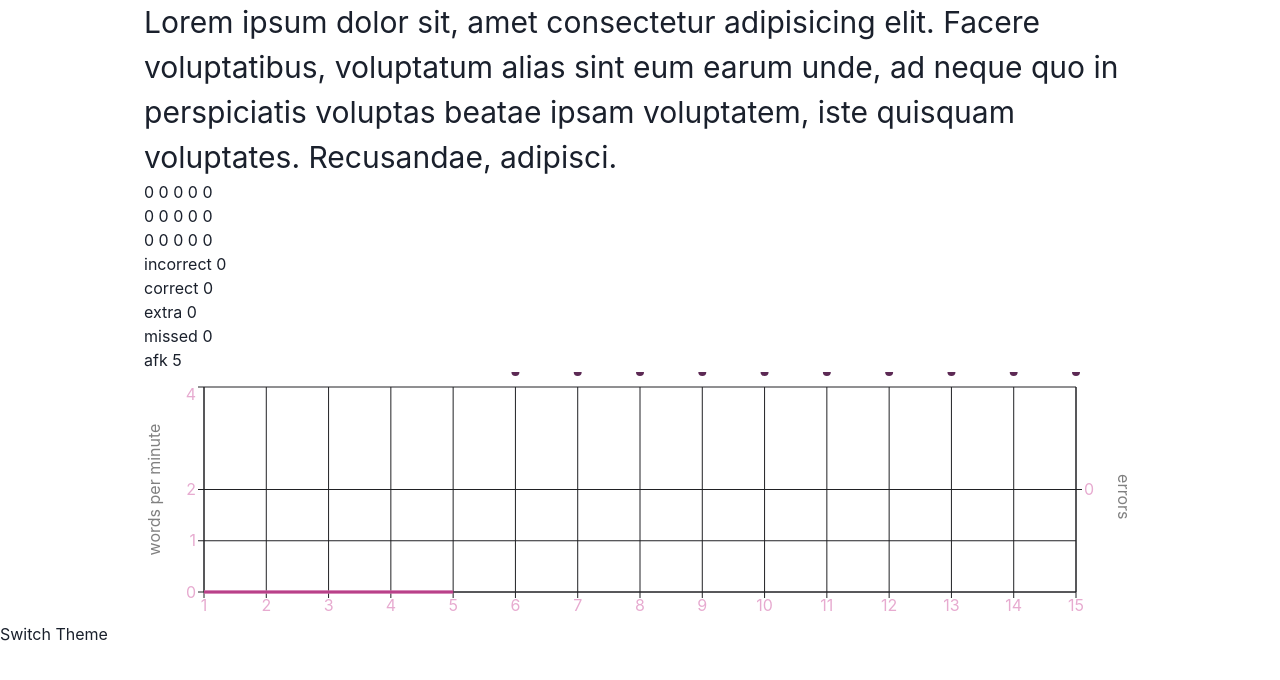
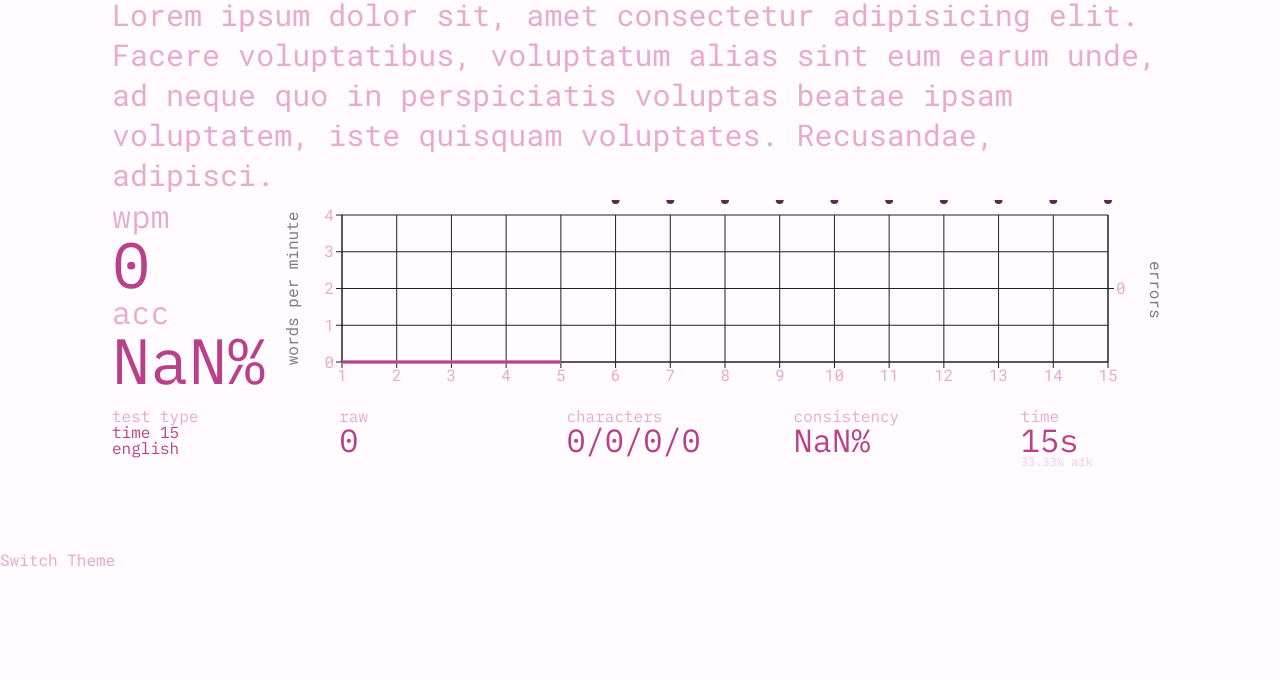
Before and after one commit to winpeperk/monkeytype, a React (Vite) app: page / in a window 1280 px wide. Shown: the top 680 px of the page. Built offline with nearby package versions, Linux system fonts and the light colour scheme.

Commit message:
add an adaptive Grid with statistics

```diff
--- a/src/App.jsx
+++ b/src/App.jsx
@@ -1,46 +1,51 @@
-import { useState } from "react";
 import { useImmer } from "use-immer";
 import TyperContainer from "./components/TyperContainer";
-import Chart from "./components/Chart";
+import StatGrid from "./components/StatGrid";
+import { useEffect, useState } from "react";
+import ResizeContext from "./components/ResizeContext"
 
 const App = () => {
   const [stat, setStat] = useImmer({
     incorrect: 0,
     correct: 0,
     extra: 0,
-    missed: 0
+    missed: 0,
+    errors: [],
+    correctChars: 0,
+    rawChars: 0,
+    wpm: [],
+    raw: [],
+    afk: 0
   });
-  const [errors, setError] = useImmer([]);
-  const [wpm, setWpm] = useImmer([]);
-  const [raw, setRaw] = useImmer([]);
-  const [afk, setAfk] = useState(0)
   const time = 15;
 
-/*   const average = (array) => {
-    if(array.length == 0) return 0
-    return array.reduce((sum, currentWpm) => sum + currentWpm, 0) / array.length
-  } */
+  const [width, setWidth] = useState(window.innerWidth)
+
+  useEffect(() => {
+    const handleWidth = () => {
+      setWidth(window.innerWidth)
+    }
+    window.addEventListener("resize", handleWidth)
+    return () => {
+      window.removeEventListener("resize", handleWidth)
+    }
+  }, [])
 
   return (
-    <>
+    <ResizeContext.Provider value={{ width }}>
       <TyperContainer
         time={time}
-        setError={setError}
-        setWpm={setWpm}
-        setRaw={setRaw}
         setStat={setStat}
-        setAfk={setAfk}
       />
-      <div>{errors.join(" ")}</div>
-      <div>{wpm.join(" ")}</div>
-      <div>{raw.join(" ")}</div>
+      {/* <div>{stat.errors.join(" ")}</div>
+
       <div> incorrect {stat.incorrect}</div>
       <div>correct {stat.correct}</div>
       <div>extra {stat.extra}</div>
       <div>missed {stat.missed}</div>
-      <div>afk {afk}</div>
-      <Chart time={time} errors={errors} wpm={wpm} raw={raw} />
-    </>
+      <div>afk {stat.afk}</div> */}
+      <StatGrid stat={stat} time={time} width={width}/>
+    </ResizeContext.Provider>
   );
 };
 
--- a/src/components/Chart.jsx
+++ b/src/components/Chart.jsx
@@ -12,10 +12,12 @@ import {
 } from "recharts";
 import { FaCat } from "react-icons/fa";
 import styled from "styled-components";
+import { useContext } from "react";
+import ResizeContext from "./ResizeContext";
 
 const ChartContainer = styled.div`
   width: 100%;
-  height: 250px;
+  height: 100%;
   svg:focus {
     outline: none;
   }
@@ -35,10 +37,12 @@ const Chart = ({ time, errors, wpm, raw }) => {
     errors: errors[index],
   }));
 
+  const { width } = useContext(ResizeContext)
+
   const handleDots =
     (name) =>
     ({ cx, cy, payload }) => {
-      if (name == "errors" && payload.errors == 0) return null;
+      if (name === "errors" && payload.errors === 0) return null;
       return <circle cx={cx} cy={cy} fill={colors[name]} r={4} />;
     };
 
@@ -52,7 +56,7 @@ const Chart = ({ time, errors, wpm, raw }) => {
       >
         <Text>{label}</Text>
         {payload.map(({ name, value }, index) =>
-          name != "time" ? (
+          name !== "time" ? (
             <Flex
               key={index}
               direction="row"
@@ -79,6 +83,7 @@ const Chart = ({ time, errors, wpm, raw }) => {
             dataKey="time"
             stroke="rgb(var(--tooltip-background))"
             tick={{ fill: "rgb(var(--text-primary))" }}
+            interval={width < 768 ? 1 : 0}
           />
           <YAxis
             yAxisId="left"
--- /dev/null
+++ b/src/components/Group.jsx
@@ -0,0 +1,38 @@
+import styled from "styled-components"
+import { Tooltip } from "@chakra-ui/react"
+
+const Container = styled.div(props => `
+    display: flex;
+    flex-direction: column;
+    align-items: flex-start;
+    font-family: "IBM Plex Mono";
+    cursor: ${props.cursor == null ? "default" : "pointer"};
+`)
+
+const Header = styled.div(props => `
+    font-size: ${props.fontSize ? `${props.fontSize * 0.5}px` : "16px"};
+`)
+
+const Body = styled.div(props => `
+    font-size: ${props.fontSize ? props.size == "small" ? `${props.fontSize * 0.5}px` : `${props.fontSize}px` : "32px"};
+    color: rgb(var(--text-secondary));
+`)
+
+const Footer = styled.div(props => `
+    font-size: ${props.fontSize ? `${props.fontSize * 0.4}px` : "12px"};
+    color: rgba(var(--text-primary), 0.6);
+`)
+
+const Group = ({header, body, footer = null, tooltip = null, fontSize, size}) => {
+    return (
+        <Tooltip label={tooltip} placement="top">
+            <Container cursor={tooltip}>
+                <Header fontSize={fontSize}>{header}</Header>
+                <Body fontSize={fontSize} size={size}>{body}</Body>
+                {footer && <Footer fontSize={fontSize}>{footer}</Footer>}
+            </Container>
+        </Tooltip>
+    )
+}
+
+export default Group
--- /dev/null
+++ b/src/components/ResizeContext.jsx
@@ -0,0 +1,7 @@
+import { createContext } from "react";
+
+const ResizeContext = createContext({
+    width: null
+});
+
+export default ResizeContext
--- /dev/null
+++ b/src/components/StatGrid.jsx
@@ -0,0 +1,199 @@
+import { Flex, Grid, GridItem } from "@chakra-ui/react"
+import Group from "./Group.jsx"
+import Chart from "./Chart.jsx"
+
+const average = (array) => {
+    if(array.length === 0) return 0
+    return Math.round((array.reduce((sum, currentWpm) => sum + currentWpm, 0) / array.length) * 100) / 100
+}
+
+const StatWpm = ({wpm}) => {
+    const averageWpm = average(wpm)
+    return (
+        <Group
+            header="wpm"
+            body={Math.round(averageWpm)}
+            tooltip={`${averageWpm} wpm`}
+            fontSize={64}
+        />
+    )
+}
+
+const StatRaw = ({raw}) => {
+    const averageRaw = average(raw)
+    return (
+        <Group
+            header="raw"
+            body={Math.round(averageRaw)}
+            tooltip={`${averageRaw} raw`}
+        />
+    )
+}
+
+const StatAccuracy = ({correctChars, errors, rawChars}) => {
+    const incorrectDuringTheGame = errors.reduce((sum, error) => sum + error, 0)
+    const accuracy = Math.round(((correctChars / rawChars) * 100) * 100) / 100
+    return (
+        <Group
+            header="acc"
+            body={`${Math.round(accuracy)}%`}
+            tooltip={<>
+                {accuracy}%<br/>
+                {correctChars} correct<br/>
+                {incorrectDuringTheGame} incorrect<br/>
+            </>}
+            fontSize={64}
+        />
+    )
+}
+
+const RoundInfo = ({time}) => (
+    <Group
+        header="test type"
+        body={<>
+            time {time}<br/>
+            english
+        </>}
+        fontSize={32}
+        size="small"
+    />
+)
+
+const StatCharacters = ({correct, incorrect, extra, missed}) => (
+    <Group
+        header="characters"
+        body={`${correct}/${incorrect}/${extra}/${missed}`}
+        tooltip={<>
+            correct<br/>
+            incorrect<br/>
+            extra<br/>
+            missed<br/>
+        </>}
+    />
+)
+
+const StatConsistency = ({raw}) => {
+    const averageRaw = average(raw)
+    const standardDeviation = () => {
+        let deviation = 0;
+        deviation = raw.reduce((sum, item) => sum + (item - averageRaw) ** 2, 0);
+        return Math.sqrt(deviation / raw.length);
+    }
+    const consistency = Math.round((100 - (standardDeviation() / averageRaw) * 100) * 100) / 100
+    return (
+        <Group
+            header="consistency"
+            body={`${Math.round(consistency)}%`}
+            tooltip={`${consistency}% consistency`}
+        />
+    )
+}
+
+const StatAfk = ({time, afk}) => {
+    const afkPercent = time == 0 ? 0 : Math.round((afk / time * 100) * 100) / 100
+    return (
+        <Group
+            header="time"
+            body={`${time}s`}
+            footer={`${afkPercent}% afk`}
+            tooltip={`${time}s (${afk}s afk ${afkPercent}%)`}
+        />
+    )
+}
+
+const StatGrid = ({stat, time}) => {
+    const {incorrect, correct, extra, missed, correctChars, rawChars, errors, wpm, raw, afk} = stat
+    return (
+        <Grid
+            h={{
+                base: "110%",
+                md: "70%"
+            }}
+            templateColumns={{
+                base: "1fr",
+                lg: "1fr 7fr"
+            }}
+            templateRows={{
+                base: "0.5fr 2fr 2fr 1fr",
+                lg: "3fr 1fr 1fr"
+            }}
+            gap="4"
+        >
+        <GridItem
+            placeSelf="flex-start"
+            w="100%"
+        >
+            <Flex
+                direction={{
+                    base: "row",
+                    lg: "column"
+                }}
+                h="100%"
+                align="flex-start"
+                justifyContent={{
+                    base: "space-around",
+                    lg: "flex-start"
+                }}
+            >
+                <StatWpm wpm={wpm}/>
+                <StatAccuracy correctChars={correctChars} errors={errors} rawChars={rawChars}/>
+            </Flex>
+        </GridItem>
+        <GridItem>
+            <Chart time={time} errors={stat.errors} wpm={stat.wpm} raw={stat.raw}/>
+        </GridItem>
+        <GridItem
+        colSpan={{
+            base: 1,
+            lg: 2
+        }}
+        >
+            <Grid
+                templateColumns={{
+                    base: "repeat(2, 1fr)",
+                    md: "repeat(3, 1fr)",
+                    lg: "repeat(5, 1fr)"
+                }}
+                templateRows={{
+                    base: "repeat(3, 1fr)",
+                    md: "repeat(2, 1fr)",
+                    lg: "1fr"
+                }}
+                gap={{
+                    base: "5",
+                    lg: "20"
+                }}
+            >
+                <GridItem>
+                    <RoundInfo time={time}/>
+                </GridItem>
+                <GridItem>
+                    <StatRaw raw={raw}/>
+                </GridItem>
+                <GridItem>
+                    <StatCharacters correct={correct} incorrect={incorrect} extra={extra} missed={missed}/>
+                </GridItem>
+                <GridItem>
+                    <StatConsistency raw={raw}/>
+                </GridItem>
+                <GridItem>
+                    <StatAfk time={time} afk={afk}/>
+                </GridItem>
+            </Grid>
+        </GridItem>
+        <GridItem
+            rowSpan={{
+                base: 1,
+                md: 1
+            }}
+            colSpan={{
+                base: 1,
+                lg: 2
+            }}
+        >
+        </GridItem>
+        </Grid>
+    )
+}
+
+export default StatGrid
--- a/src/components/Theme.jsx
+++ b/src/components/Theme.jsx
@@ -20,7 +20,7 @@ const Theme = ({ children }) => {
 
   useEffect(() => {
     let initTheme = localStorage.getItem(storageKey);
-    if (initTheme == null) {
+    if (initTheme === null) {
       initTheme = "light";
       localStorage.setItem(storageKey, initTheme);
     }
@@ -30,7 +30,7 @@ const Theme = ({ children }) => {
 
   useEffect(() => {
     const handleStorage = (event) => {
-      if (event.key != storageKey) return;
+      if (event.key !== storageKey) return;
       const newTheme = localStorage.getItem(storageKey);
       if (newTheme) {
         setTheme(newTheme);
--- a/src/components/Typer.jsx
+++ b/src/components/Typer.jsx
@@ -4,10 +4,10 @@ import cn from "classnames";
 
 const Letter = ({ letter, userLetter, status }) => {
   const letterClass = cn({
-    "correct": letter && userLetter && letter == userLetter,
-    "incorrect": letter && userLetter && letter != userLetter,
+    "correct": letter && userLetter && letter === userLetter,
+    "incorrect": letter && userLetter && letter !== userLetter,
     "extra": !letter && userLetter,
-    "missed": !userLetter && letter && status == "done"
+    "missed": !userLetter && letter && status === "done"
   });
 
   const letterValue = letterClass.includes("extra") ? userLetter : letter;
@@ -15,14 +15,12 @@ const Letter = ({ letter, userLetter, status }) => {
   return <span className={letterClass}>{letterValue}</span>;
 };
 
-const Word = ({ letters, userLetters, status, index }) => {
+const Word = ({ letters, userLetters, status, active, index }) => {
   const hasMistake = () => {
-    let mistake =
-      userLetters.length > letters.length ||
-      (userLetters.length < letters.length && status == "done");
+    let mistake = userLetters.length !== letters.length;
     if (mistake) return mistake;
-    for (let i = 0; i < letters.length && i < userLetters.length; i++) {
-      if (letters[i] != userLetters[i]) {
+    for (let i = 0; i < letters.length; i++) {
+      if (letters[i] !== userLetters[i]) {
         mistake = true;
         break;
       }
@@ -30,8 +28,12 @@ const Word = ({ letters, userLetters, status, index }) => {
     return mistake;
   };
 
+  const withMistake = hasMistake()
+
   const wordClass = cn({
-    "incorrect-word": status == "done" && hasMistake(),
+    "incorrect-word": status === "done" && withMistake,
+    "correct-word": status === "done" && !withMistake,
+    "active-word": active === index
   });
 
   const wordLetters = () => {
@@ -42,7 +44,7 @@ const Word = ({ letters, userLetters, status, index }) => {
     }));
   };
 
-  const withSpace = index == 0 ? false : true;
+  const withSpace = index === 0 ? false : true;
 
   return (
     <>
@@ -77,7 +79,7 @@ const Typer = ({ initialText, addError, addRaw }) => {
         return
       }
       // Если буквы не совпадают, это ошибка
-      if (letters[index] != userLetters[index]) {
+      if (letters[index] !== userLetters[index]) {
         addError()
       }
     }
@@ -97,36 +99,36 @@ const Typer = ({ initialText, addError, addRaw }) => {
             break;
           }
           case "Backspace": {
-            if (typedLetters.length == 0) {
-              if (activeWord == 0) return;
+            if (typedLetters.length === 0) {
+              if (activeWord === 0) return;
               words[activeWord - 1].status = "inProgress";
               prev.activeWord--;
             } else {
               typedLetters.pop();
             }
+            addRaw();
             break;
           }
           case " ": {
-            if (typedLetters.length == 0) {
+            if (typedLetters.length === 0) {
               addError()
             } else if (activeWord < words.length - 1) {
               checkExtraSpace(active)
               active.status = "done";
               prev.activeWord++;
             }
+            addRaw()
             break;
           }
           default: {
-            if (e.key.length != 1) break;
+            if (e.key.length !== 1) break;
             active.userLetters.push(e.key);
             checkIncorrectLetter(active)
+            addRaw()
             break;
           }
         }
       });
-      if(e.key != "Shift") {
-        addRaw();
-      }
     };
     document.addEventListener("keydown", handleKeyDown);
     return () => document.removeEventListener("keydown", handleKeyDown);
@@ -134,13 +136,14 @@ const Typer = ({ initialText, addError, addRaw }) => {
 
   return (
     <>
-      <div>
+      <div style={{lineHeight: "250%"}}>
         {typingState.words.map(({ letters, userLetters, status }, index) => (
           <Word
             key={index}
             letters={letters}
             userLetters={userLetters}
             status={status}
+            active={typingState.activeWord}
             index={index}
           />
         ))}
--- a/src/components/TyperContainer.jsx
+++ b/src/components/TyperContainer.jsx
@@ -1,7 +1,7 @@
 import { useEffect, useRef } from "react";
 import Typer from "./Typer";
 
-const TyperContainer = ({ time, setError, setWpm, setRaw, setStat, setAfk }) => {
+const TyperContainer = ({ time, setStat }) => {
   const error = useRef(0);
   const rawChars = useRef(0);
 
@@ -10,27 +10,44 @@ const TyperContainer = ({ time, setError, setWpm, setRaw, setStat, setAfk }) =>
 
   useEffect(() => {
     let elapsedSeconds = 0;
+    const calculateCorrectChars = () => {
+      const correctWords = document.querySelectorAll(".correct-word");
+      let result = Math.max(0, correctWords.length - 1);
+      correctWords.forEach(word => {
+        result += word.querySelectorAll(".correct").length;
+      });
+
+      const activeWord = document.querySelector(".active-word");
+      result += activeWord.querySelectorAll(".correct").length;
+
+      if (correctWords.length > 0) {
+        result += 1;
+      }
+      return result
+    }
     const intervalId = setInterval(() => {
       elapsedSeconds++;
-      let correct = document.querySelectorAll(".correct").length
-      setError((errors) => {
+
+      const correctChars = calculateCorrectChars()
+
+      setStat(prev => {
+        const {errors, wpm, raw} = prev
         errors.push(error.current);
         error.current = 0;
-      });
-      setWpm((wpm) => {
-        wpm.push(Math.round(correct / 5 / (elapsedSeconds / 60)));
-      });
-      if(rawChars.current == 0) {
-        setAfk((afk) => afk + 1)
-      }
-      setRaw((raw) => {
-        raw.push(Math.round((rawChars.current / 5) * 60));
-        rawChars.current = 0;
-      });
+
+        wpm.push(Math.round((correctChars / 5) / (elapsedSeconds / 60)));
+
+        if(rawChars.current == 0) {
+          prev.afk += 1
+        }
+        raw.push(Math.round(((rawChars.current / 5) / (elapsedSeconds / 60))));
+      })
     }, 1000);
     const timeoutId = setTimeout(() => {
       clearInterval(intervalId)
       setStat(prev => {
+        prev.correctChars += calculateCorrectChars()
+        prev.rawChars += rawChars.current
         prev.correct = document.querySelectorAll(".correct").length
         prev.incorrect = document.querySelectorAll(".incorrect").length
         prev.extra = document.querySelectorAll(".extra").length
@@ -41,7 +58,7 @@ const TyperContainer = ({ time, setError, setWpm, setRaw, setStat, setAfk }) =>
       clearInterval(intervalId);
       clearTimeout(timeoutId);
     };
-  }, [time, setError, setWpm, setRaw, setStat, setAfk]);
+  }, [time, setStat]);
 
   return (
       <Typer
--- a/src/index.css
+++ b/src/index.css
@@ -2,6 +2,20 @@
     font-family: "Roboto Mono";
     src: url("../public/fonts/RobotoMono-Regular.ttf") format("truetype");
     font-weight: 400;
+    font-style: normal;
+}
+
+@font-face {
+    font-family: "IBM Plex Mono";
+    src: url("../public/fonts/IBMPlexMono-Regular.ttf") format("truetype");
+    font-weight: 400;
+    font-style: normal;
+}
+
+@font-face {
+    font-family: "IBM Plex Mono";
+    src: url("../public/fonts/IBMPlexMono-SemiBold.ttf") format("truetype");
+    font-weight: 600;
     font-style: normal;
 }
 
--- a/src/main.jsx
+++ b/src/main.jsx
@@ -5,10 +5,10 @@ import Theme from "./components/Theme";
 import { createGlobalStyle } from "styled-components";
 import "./index.css";
 
-const ContainerSize = {
+const containerSize = {
   base: "100%",
-  sm: "85%",
-  lg: "80%",
+  sm: "90%",
+  md: "85%"
 };
 
 const Global = createGlobalStyle`
@@ -16,6 +16,7 @@ const Global = createGlobalStyle`
     margin: 0;
     padding: 0;
     box-sizing: border-box;
+    line-height: 100%;
   }
   body {
     background: rgb(var(--background-primary));
@@ -25,13 +26,13 @@ const Global = createGlobalStyle`
 `;
 
 createRoot(document.getElementById("root")).render(
-  <ChakraProvider>
+  <ChakraProvider disableGlobalStyle resetCSS>
     <Theme>
-      <Container maxWidth={ContainerSize}>
+      <Container maxWidth={containerSize}>
         <Global />
         <App />
       </Container>
       <Theme.Button />
     </Theme>
-  </ChakraProvider>,
+  </ChakraProvider>
 );
```
Also changed, not shown: src/components/Stats.jsx (deleted, +0 -73 lines), public/fonts/IBMPlexMono-Regular.ttf (added), public/fonts/IBMPlexMono-SemiBold.ttf (added).
